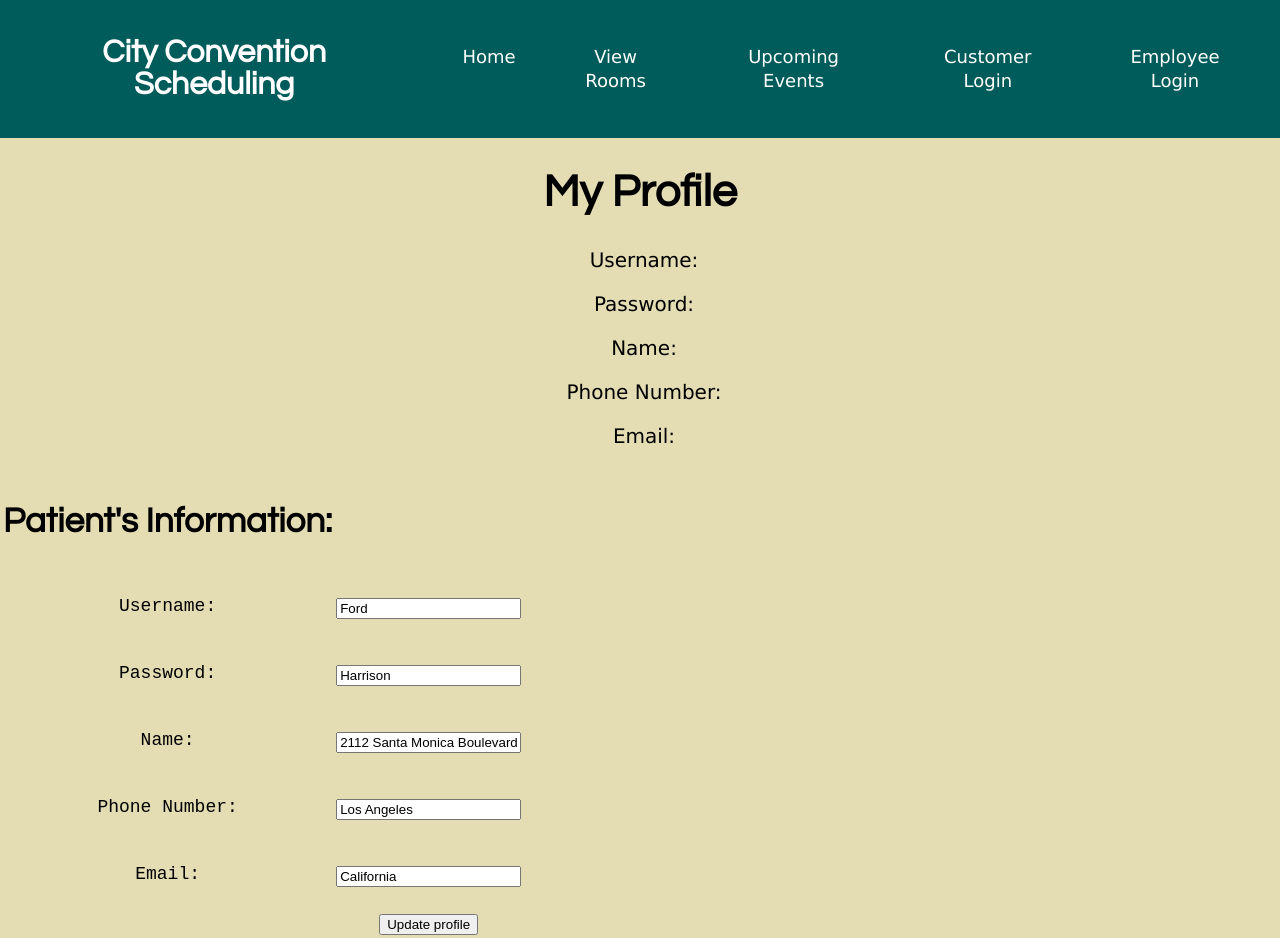
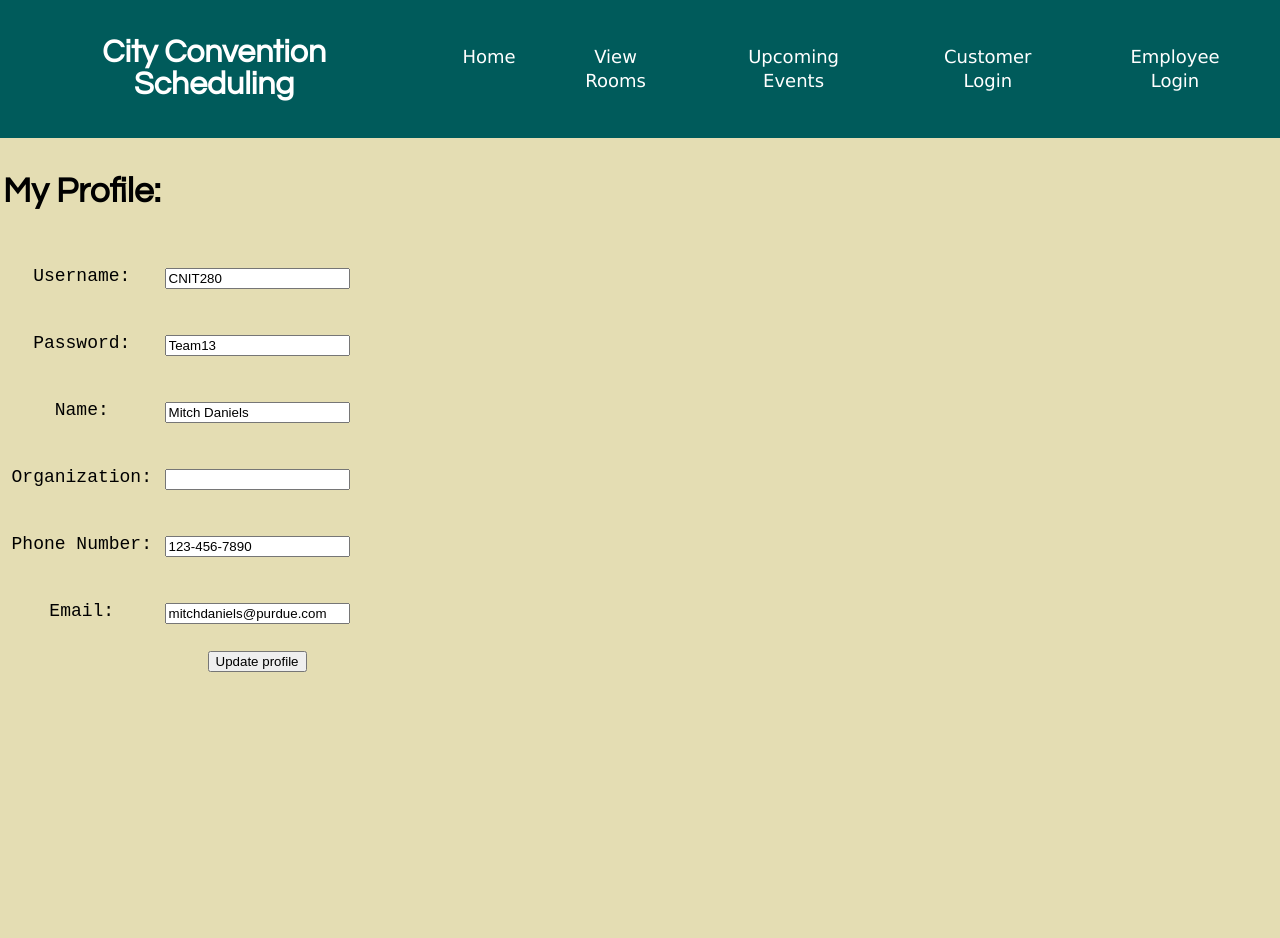
Before and after one commit to BHo576/CNIT280Team13, a plain HTML site: page customerProfile.html in a window 1280 px wide. After the commit the page ends 800 px from the top, so only its background shows below. Drawn offline with Linux system fonts and the light colour scheme.

Commit message:
5.2, 7.2

```diff
--- a/customerProfile.html
+++ b/customerProfile.html
@@ -26,19 +26,14 @@
       </div>
     </ul>
   </nav>
-  <h1>My Profile</h1>
-<p>Username: </p>
-<p>Password: </p>
-<p>Name: </p>
-<p>Phone Number: </p>
-<p>Email: </p>
 <table>
-    <tr><td><h2>Patient's Information:</h2></td> <td> </td></tr>
-    <tr><td><h3>Username:</h3></td> <td><input id="lname" type="text" value="Ford"/></td></tr>
-    <tr><td><h3>Password:</h3></td> <td><input id="fname" type="text" value="Harrison" /></td></tr>
-    <tr><td><h3>Name:</h3></td> <td><input id="address" type="text" value="2112 Santa Monica Boulevard" /></td></tr>
-    <tr><td><h3>Phone Number:</h3></td> <td><input id="city" type="text" value="Los Angeles" /></td></tr>
-    <tr><td><h3>Email:</h3></td> <td><input id="state" type="text" value="California"/> </td></tr>
+    <tr><td><h2>My Profile:</h2></td> <td> </td></tr>
+    <tr><td><h3>Username:</h3></td> <td><input id="lname" type="text" value="CNIT280"/></td></tr>
+    <tr><td><h3>Password:</h3></td> <td><input id="fname" type="text" value="Team13" /></td></tr>
+    <tr><td><h3>Name:</h3></td> <td><input id="address" type="text" value="Mitch Daniels" /></td></tr>
+    <tr><td><h3>Organization:</h3></td> <td><input id="address" type="text" value="" /></td></tr>
+    <tr><td><h3>Phone Number:</h3></td> <td><input id="city" type="text" value="123-456-7890" /></td></tr>
+    <tr><td><h3>Email:</h3></td> <td><input id="state" type="text" value="mitchdaniels@purdue.com"/> </td></tr>
     <tr><td></td><td><input type ="button" value = "Update profile" onclick="message()"></td></tr>
 </table>
 <script>
```
Also changed, not shown: bookRoom.html (+12 -1 lines).
